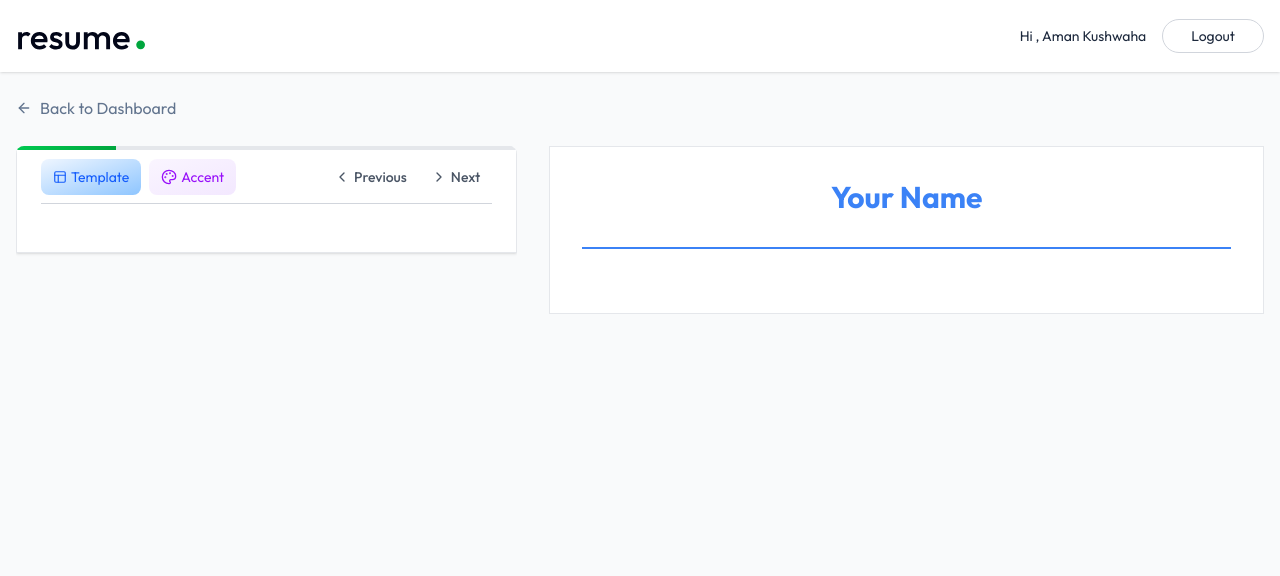
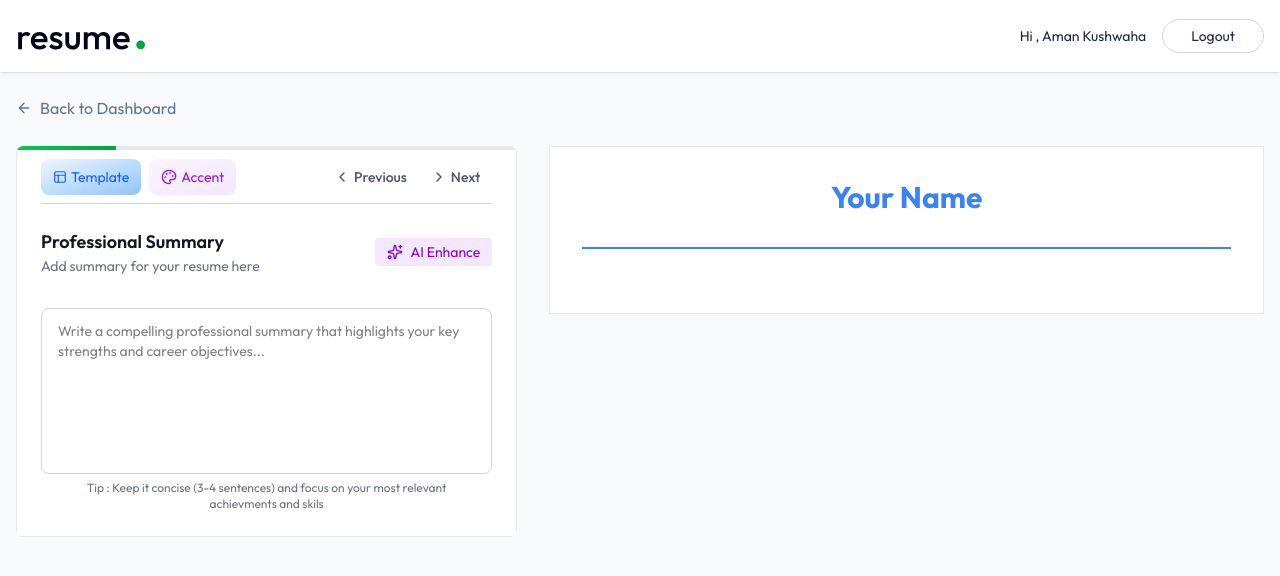
Before and after one commit to amankushwahacodes/resumebuilder, a React (Vite) app in the folder client/: page /app/builder/1 in a window 1280 px wide. Both pictures are taken after a click on the button "Next". Shown: the top 576 px of the page. Built offline with nearby package versions, Linux system fonts and the light colour scheme.

Commit message:
Add summary

```diff
--- /dev/null
+++ b/client/src/components/ProfessionalSummaryForm.jsx
@@ -0,0 +1,32 @@
+import { Sparkles } from "lucide-react"
+
+function ProfessionalSummaryForm({data,onChange,setResumeData}) {
+    return (
+        <div className="space-y-4">
+            <div className="flex items-center justify-between">
+
+                <div>
+                    <h3 className="flex items-center gap-2 text-lg font-semibold text-gray-900">Professional Summary</h3>
+                    <p className="text-sm text-gray-500">
+                        Add summary for your resume here
+                    </p>
+                </div>
+
+                <button className="flex items-center gap-2 px-3 py-1 text-sm bg-purple-100 text-purple-700 rounded hover:bg-purple-200 transition-colors">
+                    <Sparkles className="size-4" /> AI Enhance
+                </button>
+
+            </div>
+
+            <div className="mt-6">
+                <textarea value={data || ""} onChange={(e) => onChange(e.target.value)} rows={7} name="" id="" className="w-full p-3 px-4 mt-2 border text-sm border-gray-300 rounded-lg focus:ring focus:ring-blue-500 focus:border-blue-500 outline-none transition-colors resize-none" placeholder="Write a compelling professional summary that highlights your key strengths and career objectives..." />
+
+                    <p className="text-xs text-gray-500 max-w-4/5 mx-auto text-center">Tip : Keep it concise (3-4 sentences) and focus on your most relevant achievments and skils </p>
+
+            </div>
+
+        </div>
+    )
+}
+
+export default ProfessionalSummaryForm
--- a/client/src/pages/ResumeBuilder.jsx
+++ b/client/src/pages/ResumeBuilder.jsx
@@ -16,6 +16,7 @@
 import ResumePreview from "../components/ResumePreview";
 import TemplateSelector from "../components/TemplateSelector";
 import ColorPicker from "../components/ColorPicker";
+import ProfessionalSummaryForm from "../components/ProfessionalSummaryForm";
 
 function ResumeBuilder() {
   const { resumeId } = useParams();
@@ -146,6 +147,10 @@
                     setRemoveBackground={setRemoveBackground}
                   />
                 )}
+
+                {activeSection.id === 'summary' && (
+                  <ProfessionalSummaryForm data={resumeData.professional_summary} onChange={(data)=> setResumeData(prev => ({...prev , professional_summary : data }))}  setResumeData={setResumeData} />
+                )}
               </div>
             </div>
           </div>
```
